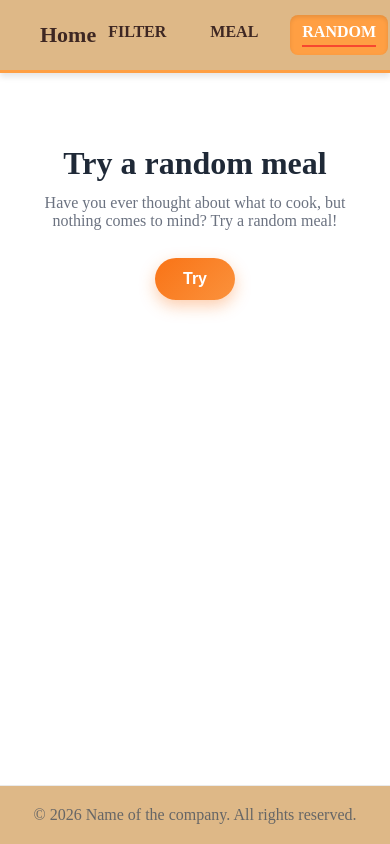
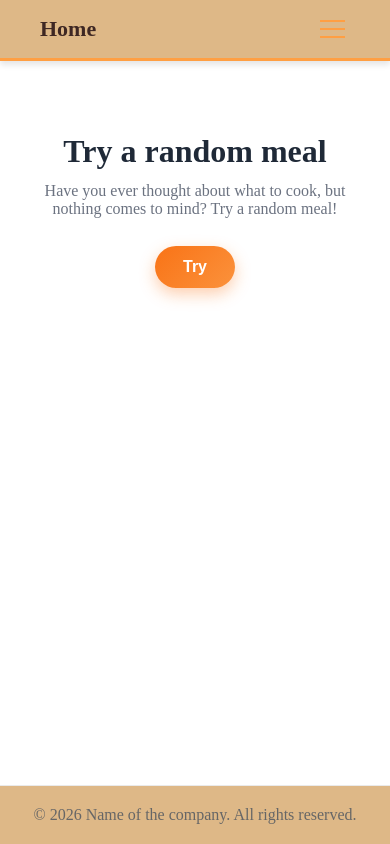
Before and after one commit to Ann00012/meal, a Next.js app: page /Random in a window 390 px wide. Built offline with nearby package versions, Linux system fonts and the light colour scheme.

Commit message:
add burger menu

```diff
--- a/app/page.tsx
+++ b/app/page.tsx
@@ -2,7 +2,7 @@
 import SearchBox from "@/components/SearchBox/SearchBox";
 import { getByIngredient } from "@/components/services/Api";
 import MealList from "@/components/MealList/MealList";
-import { useQuery,keepPreviousData } from "@tanstack/react-query";
+import { useQuery, keepPreviousData } from "@tanstack/react-query";
 import { useState, useEffect } from "react";
 import Pagination from "@/components/Pagination/Pagination";
 import Loader from "./Loader";
@@ -31,7 +31,7 @@ export default function Home() {
   const itemsPerPage = 8;
   const [debouncedQuery] = useDebounce(query, 500);
 
-  const { data, isLoading, isError, error,refetch } = useQuery({
+  const { data, isLoading, isError, error, refetch } = useQuery({
     queryKey: ["meals", debouncedQuery],
     queryFn: () => getByIngredient(debouncedQuery || "a"),
     placeholderData: keepPreviousData,
@@ -60,7 +60,7 @@ export default function Home() {
           <Loader />
         </div>
       )}
-      {isError && <Error error={ error} reset={refetch} />}
+      {isError && <Error error={error as Error} reset={() => refetch()} />}
       {totalPages > 1 && (
         <Pagination
           totalPages={totalPages}
--- a/components/header/Header.module.css
+++ b/components/header/Header.module.css
@@ -54,3 +54,71 @@
   background-color: #f74730;
   margin-top: 4px;
 }
+
+
+.burger {
+    display: none;
+    flex-direction: column;
+    gap: 6px;
+    background: none;
+    border: none;
+    cursor: pointer;
+    z-index: 1001;
+    padding: 5px;
+}
+
+.line {
+    display: block;
+    width: 25px;
+    height: 2px;
+    background-color: #ff9f43;
+    transition: 0.3s;
+}
+
+
+.nav {
+    display: flex;
+    gap: 20px;
+}
+
+@media (max-width: 768px) {
+    .burger {
+        display: flex;
+    }
+
+    .nav {
+        position: fixed;
+        top: 0;
+        right: -100%;
+        width: 100%;
+        height: 100vh;
+        background-color: #E4E5E6;
+        display: flex;
+        flex-direction: column;
+        justify-content: center;
+        align-items: center;
+        transition: 0.4s ease;
+        z-index: 1000;
+        gap: 30px;
+    }
+
+    .navActive {
+        right: 0;
+    }
+
+    .link {
+        font-size: 24px;
+        text-decoration: none;
+        color: #333;
+    }
+
+
+    .lineOpen .line:nth-child(1) { transform: translateY(8px) rotate(45deg); }
+    .lineOpen .line:nth-child(2) { opacity: 0; }
+    .lineOpen .line:nth-child(3) { transform: translateY(-8px) rotate(-45deg); }
+}
+
+.activeLink {
+    color: #ff9f43;
+    font-weight: 600;
+}
--- a/components/header/Header.tsx
+++ b/components/header/Header.tsx
@@ -1,34 +1,61 @@
 "use client";
-
+import { useState, useEffect } from "react";
 import Link from "next/link";
 import { usePathname } from "next/navigation";
 import css from "./Header.module.css";
 
 export default function Header() {
   const pathname = usePathname();
+  const [isOpen, setIsOpen] = useState(false);
+
+  const toggleMenu = () => setIsOpen(!isOpen);
+  const closeMenu = () => setIsOpen(false);
+
+  useEffect(() => {
+    if (isOpen) {
+      document.body.style.overflow = "hidden";
+    } else {
+      document.body.style.overflow = "auto";
+    }
+    return () => {
+      document.body.style.overflow = "auto";
+    };
+  }, [isOpen]);
 
   return (
     <header className={css.header}>
-      <Link href="/" className={css.logo}>
+      <Link href="/" className={css.logo} onClick={closeMenu}>
         Home
       </Link>
 
-      <nav className={css.navGroup}>
+      <button
+        className={`${css.burger} ${isOpen ? css.lineOpen : ""}`}
+        onClick={toggleMenu}
+      >
+        <span className={css.line}></span>
+        <span className={css.line}></span>
+        <span className={css.line}></span>
+      </button>
+
+      <nav className={`${css.nav} ${isOpen ? css.navActive : ""}`}>
         <Link
           href="/filter"
-          className={`${css.link} ${pathname === "/filter" ? css.active : ""}`}
+          className={`${css.link} ${pathname === "/filter" ? css.activeLink : ""}`}
+          onClick={closeMenu}
         >
           Filter
         </Link>
         <Link
           href="/Meal"
-          className={`${css.link} ${pathname === "/meal" ? css.active : ""}`}
+          className={`${css.link} ${pathname === "/Meal" ? css.activeLink : ""}`}
+          onClick={closeMenu}
         >
           Meal
         </Link>
         <Link
           href="/Random"
-          className={`${css.link} ${pathname === "/Random" ? css.active : ""}`}
+          className={`${css.link} ${pathname === "/Random" ? css.activeLink : ""}`}
+          onClick={closeMenu}
         >
           Random
         </Link>
```
